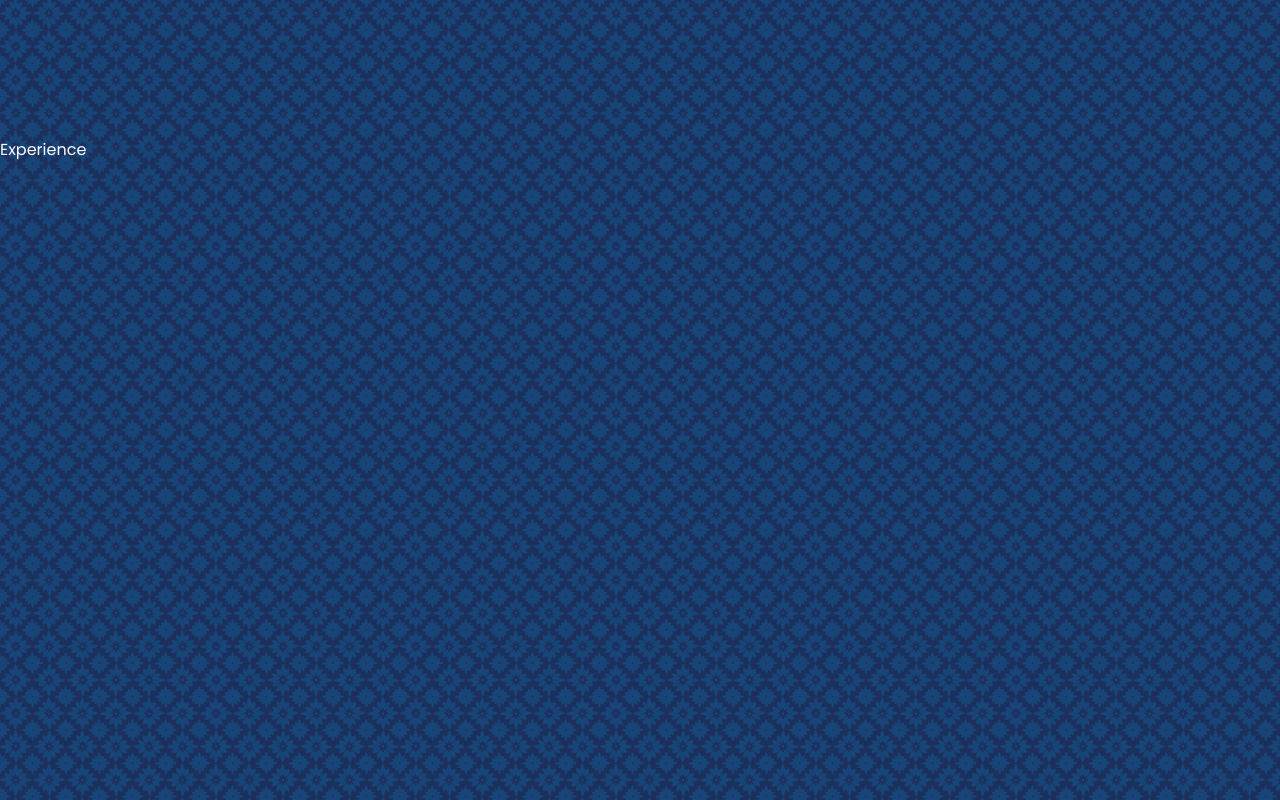
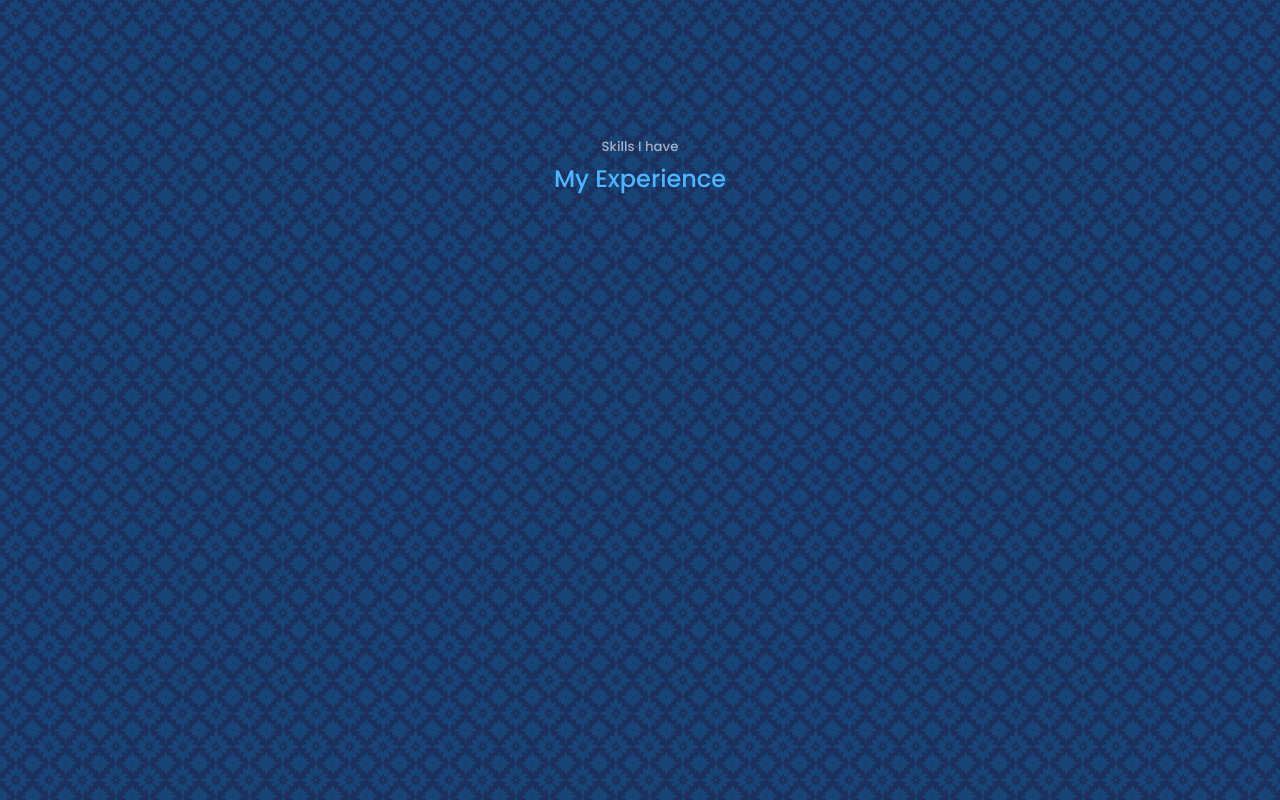
Before and after one commit to Gitthuma/george-githuma-portfolio-website, a React (Create React App) app: page / in a window 1280 px wide. Shown: the part 1720-2520 px from the top of the page. Built offline with nearby package versions, Linux system fonts and the light colour scheme.

Commit message:
Create experience container with two divs frontend and backend

```diff
--- a/src/Components/Experience/Experience.js
+++ b/src/Components/Experience/Experience.js
@@ -4,7 +4,26 @@ import './Experience.css'
 function Experience() {
   return (
     //change div to section and add id
-    <section id='experience'>Experience</section>
+    //Add headings for experience
+    //Create experience container with two divs frontend and backend
+    <section id='experience'>
+      <h5>Skills I have</h5>
+      <h2>My Experience</h2>
+
+      <div className='container experience__container'>
+
+        <div className='experience__frontend'>
+
+        </div>
+
+        <div className='experience__backend'>
+
+        </div>
+
+
+      </div>
+
+    </section>
   )
 }
 
```
